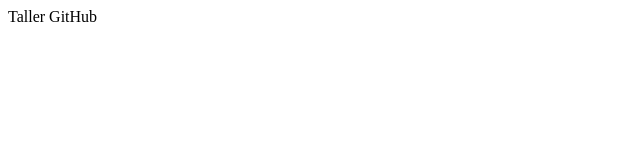
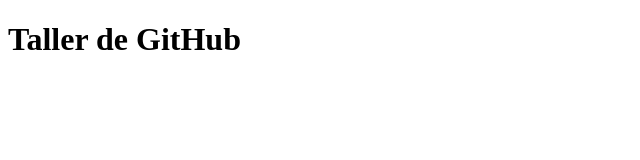
Before and after one commit to elortega17/desSoft5, a plain HTML site: page index.html in a window 1280 px wide. Shown: the whole page, without its empty margins (0-640 px from the left). Drawn offline with Linux system fonts and the light colour scheme.

Commit message:
Update index.html

```diff
--- a/index.html
+++ b/index.html
@@ -6,7 +6,9 @@
     <title>Taller GitHub</title>
 </head>
 <body>
-    <header>Taller GitHub</header>
+    <header> <h1>Taller de GitHub</h1>
+    <main>
 
+    </main>
 </body>
 </html>
```
